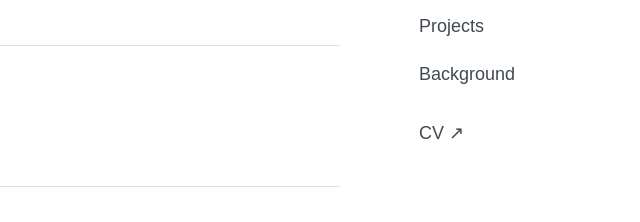
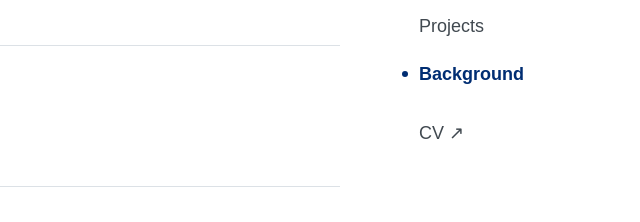
Before and after one commit to Francisthe1/Francisthe1.github.io, a plain HTML site: page index.html in a window 1280 px wide. Both pictures are taken after a click on the link "Background". Shown: the part 5859-6081 px from the top of the page, 640-1280 px from the left. Drawn offline with Linux system fonts and the light colour scheme.

Commit message:
Track active section in fixed sidebar navigation

```diff
--- a/design.css
+++ b/design.css
@@ -55,3 +55,11 @@ h1{font-size:clamp(48px,5vw,70px)}h2{font-size:36px}h3,.small-project h3{font-si
 #papers .section-heading h2:before{content:'02'}#projects .section-heading h2:before{content:'03'}
 .paper-entry{padding:0 0 30px;margin-bottom:30px;border-bottom:1px solid #dce1e6;max-width:960px}.paper-entry:last-child{border-bottom:0;margin-bottom:0;padding-bottom:0}.paper-entry h3{font-size:25px;line-height:1.4;margin:0 0 12px}.paper-entry h3 a{text-decoration:none}.paper-entry h3 a:hover{text-decoration:underline}.paper-authors{font-size:17px;margin-bottom:8px}.paper-status{font-size:15px;color:#626b74;margin-bottom:14px}.paper-links{display:flex;gap:26px;flex-wrap:wrap;font-size:16px}.paper-entry .eyebrow{margin-bottom:10px}
 @media(max-width:800px){.paper-entry h3{font-size:23px}}
+
+/* Scroll position indicator in the fixed desktop navigation. */
+nav a{position:relative;transition:color .18s ease}
+nav a::before{content:'';position:absolute;left:-17px;top:50%;width:6px;height:6px;border-radius:50%;background:#002d72;opacity:0;transform:translateY(-50%) scale(.5);transition:opacity .18s ease,transform .18s ease}
+nav a.is-active{color:#002d72;font-weight:600}
+nav a.is-active::before{opacity:1;transform:translateY(-50%) scale(1)}
+@media(max-width:800px){nav a::before{left:-10px;width:4px;height:4px}nav{column-gap:24px}}
+@media(prefers-reduced-motion:reduce){nav a,nav a::before{transition:none}}
--- a/site.js
+++ b/site.js
@@ -23,3 +23,18 @@ function buildGallery(folder){
 document.querySelectorAll('[data-photo-folder]').forEach(figure=>{const gallery=buildGallery(figure.dataset.photoFolder);if(gallery)figure.replaceChildren(gallery);});
 document.querySelectorAll('[data-optional-photo]').forEach(project=>{const gallery=buildGallery(project.dataset.optionalPhoto);if(gallery){gallery.classList.add('project-media');project.append(gallery);}});
 if(media.profile?.length){const portrait=document.getElementById('portrait');portrait.src=media.profile[0].src;portrait.hidden=false;document.getElementById('intro-text').hidden=true;}
+
+// Mark the section currently being read in the persistent navigation.
+const sectionLinks=[...document.querySelectorAll('nav a[href^="#"]')];
+const navSections=sectionLinks.map(link=>({link,section:document.querySelector(link.getAttribute('href'))})).filter(item=>item.section);
+let navFramePending=false;
+function updateSectionMarker(){
+ const readingLine=Math.min(window.innerHeight*.3,220);
+ let current=null;
+ for(const item of navSections){if(item.section.getBoundingClientRect().top<=readingLine)current=item;}
+ if(window.scrollY>0&&window.innerHeight+window.scrollY>=document.documentElement.scrollHeight-4)current=navSections.at(-1);
+ for(const item of navSections){const active=item===current;item.link.classList.toggle('is-active',active);if(active)item.link.setAttribute('aria-current','location');else item.link.removeAttribute('aria-current');}
+ navFramePending=false;
+}
+function scheduleSectionMarker(){if(!navFramePending){navFramePending=true;requestAnimationFrame(updateSectionMarker);}}
+window.addEventListener('scroll',scheduleSectionMarker,{passive:true});window.addEventListener('resize',scheduleSectionMarker);window.addEventListener('load',scheduleSectionMarker);window.addEventListener('hashchange',scheduleSectionMarker);updateSectionMarker();
```
